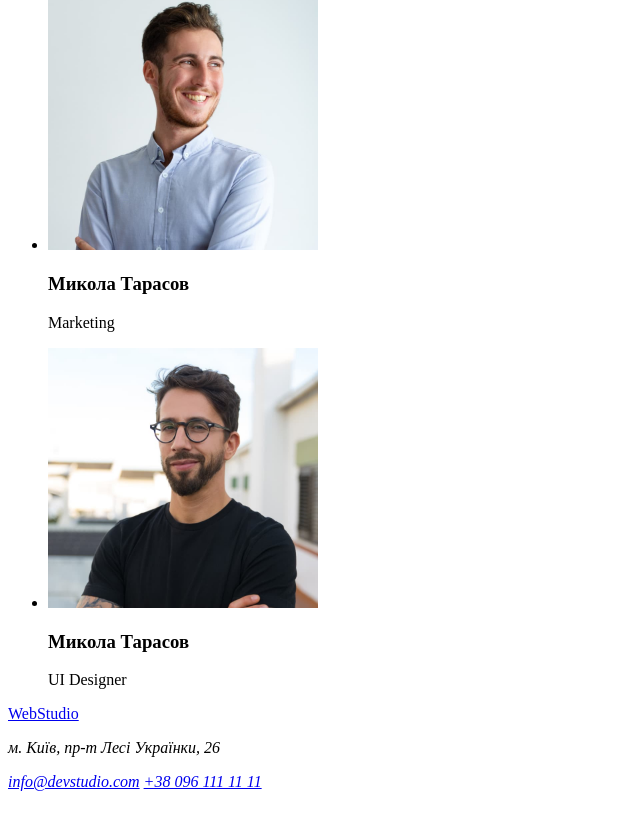
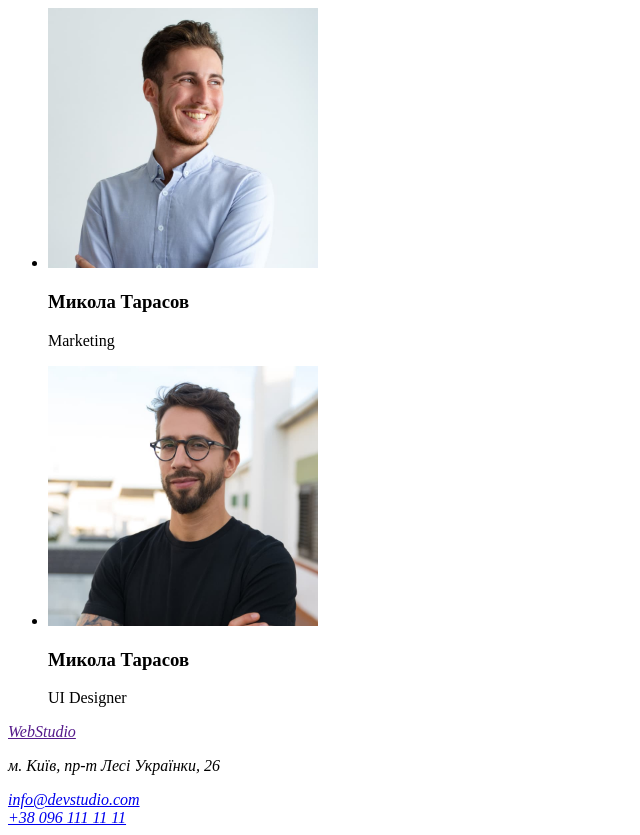
Before and after one commit to Denys1802/goit-markup-hw-01, a plain HTML site: page index.html in a window 1280 px wide. Shown: the part 2284-3119 px from the top of the page, without its empty margins (0-640 px from the left). Before the commit the page ends 3083 px from the top, so only its background shows below. Drawn offline with Linux system fonts and the light colour scheme.

Commit message:
change footer and br

```diff
--- a/index.html
+++ b/index.html
@@ -16,7 +16,7 @@
 				<li><a href="#">Портфоліо</a></li>
 				<li><a href="#">Контакти</a></li>
 			</ul>
-			<a href="mailto:info@devstudio.com">info@devstudio.com</a>
+			<a href="mailto:info@devstudio.com">info@devstudio.com</a><br/>
 			<a href="tel:+380961111111">+38 096 111 11 11</a>
 	   </nav>
 	</header>
@@ -94,13 +94,12 @@
    </main>
 
 	<footer>
-		<a href="/">WebStudio</a>
 		<address>
+			<a href="">WebStudio</a>
 			<p>м. Київ, пр-т Лесі Українки, 26</p>
-			<a href="mailto:info@devstudio.com">info@devstudio.com</a>
-		   <a href="tel:+380961111111">+38 096 111 11 11</a>
+			<a href="mailto:info@devstudio.com">info@devstudio.com</a><br/>
+			<a href="tel:+380961111111">+38 096 111 11 11</a>
 		</address>
 	</footer>
-
 </body>
 </html>
```
